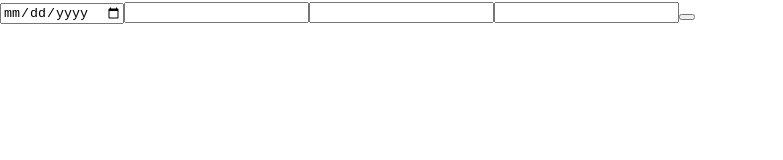
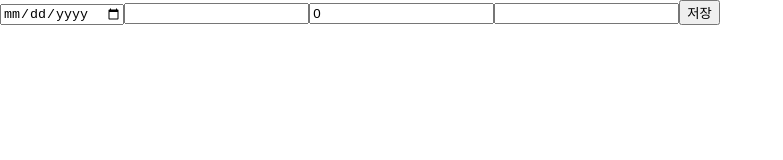
Before and after one commit to slsl2/FinancialRecords, a React (Vite) app in the folder financial-records/: page / in a window 1280 px wide. Shown: the top 160 px of the page, without its empty margins (0-783 px from the left). Built offline with nearby package versions, Linux system fonts and the light colour scheme.

Commit message:
update: form - create 기능 추가

```diff
--- a/financial-records/src/components/layout/Layout.jsx
+++ b/financial-records/src/components/layout/Layout.jsx
@@ -3,7 +3,7 @@ import styled from "styled-components";
 
 const LayoutDiv = styled.div`
   font-size: 2rem;
-  max-width: 1920px; /* 변경하기 */
+  max-width: 1600px; /* 변경하기 */
   min-width: 480px; /* 변경하기 */
   margin: 0 auto; /* 왼쪽 오른쪽 margin이 동일해짐 */
 `;
--- a/financial-records/src/components/specific/RecordFormContainer.jsx
+++ b/financial-records/src/components/specific/RecordFormContainer.jsx
@@ -1,12 +1,67 @@
+import { useState } from "react";
+
 const RecordFormContainer = () => {
+  const [records, setRecords] = useState([]);
+
+  const [date, setDate] = useState(new Date()); // 초기값을 현재 날짜로
+  const [category, setCategory] = useState("");
+  const [cost, setCost] = useState(0);
+  const [description, setDescription] = useState("");
+
+  const handleDate = (e) => {
+    setDate(e.target.value);
+  };
+  const handleCategory = (e) => {
+    setCategory(e.target.value);
+  };
+  const handleCost = (e) => {
+    setCost(e.target.value);
+  };
+  const handleDescription = (e) => {
+    setDescription(e.target.value);
+  };
+
+  const addRecord = (e) => {
+    e.preventDefault();
+    if (!date || !category.trim() || !cost.trim() || !description.trim()) {
+      alert("모두 입력해주세요");
+      return;
+    }
+    setRecords((records) => [
+      ...records,
+      { id: Date.now(), date, category, cost, description },
+    ]);
+    setDate(new Date());
+    setCategory("");
+    setCost(0);
+    setDescription("");
+  };
+
   return (
-    <form>
-      <input type="date"></input>
-      <input type="text"></input>
-      <input type="number"></input>
-      <input type="text"></input>
-      <button type="submit"></button>
-    </form>
+    <>
+      {" "}
+      <form onSubmit={addRecord}>
+        <input onChange={handleDate} type="date" value={date}></input>
+        <input onChange={handleCategory} type="text" value={category}></input>
+        <input onChange={handleCost} type="number" value={cost}></input>
+        <input
+          onChange={handleDescription}
+          type="text"
+          value={description}
+        ></input>
+        <button type="submit">저장</button>
+      </form>
+      <div>
+        {records.map((record) => (
+          <div key={record.id}>
+            <p>{record.date}</p>
+            <p>{record.category}</p>
+            <p>{record.cost}</p>
+            <p>{record.description}</p>
+          </div>
+        ))}
+      </div>
+    </>
   );
 };
 
```
Also changed, not shown: financial-records/src/styles/App.css (deleted).
